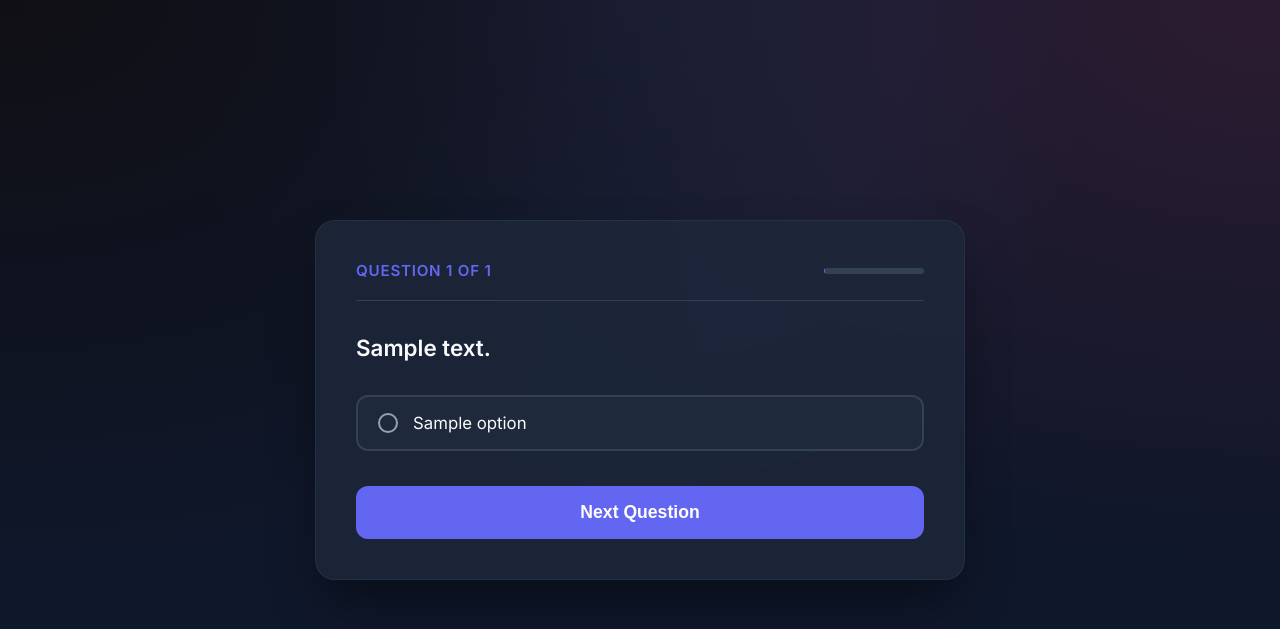
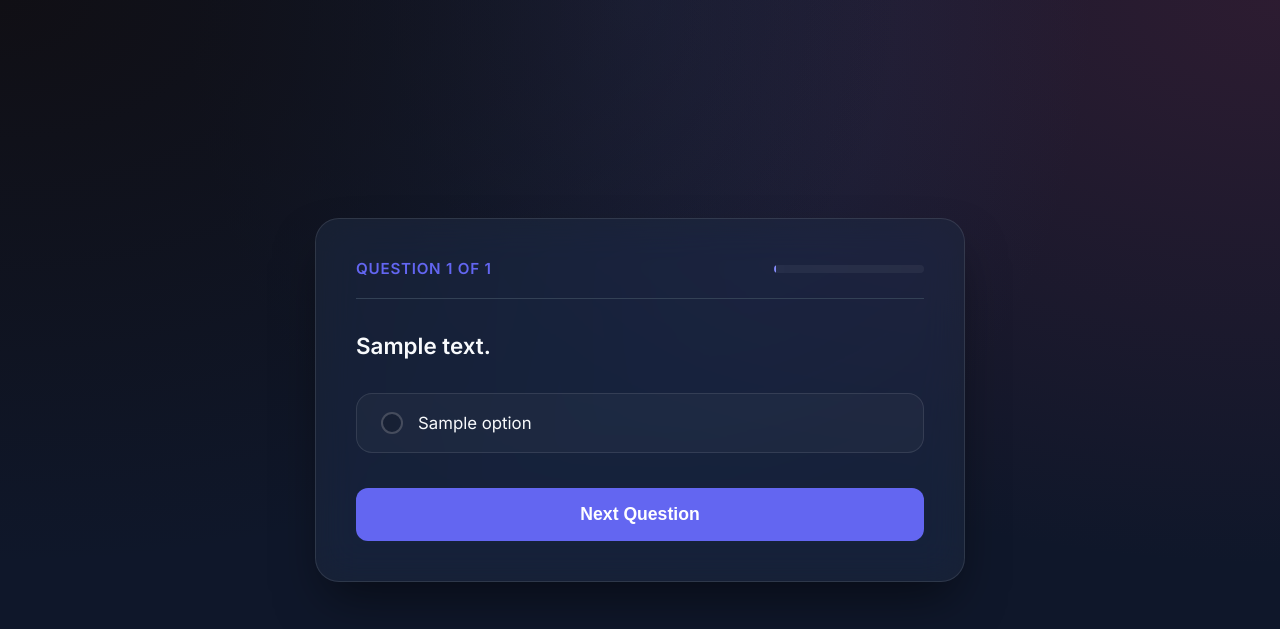
Before and after one commit to abbasdalhatu/CBT-ENGINE, a Flask app: template templates/question.html in a window 1280 px wide. Shown: the top 629 px of the page. Run offline with Flask 3, Linux system fonts and the light colour scheme; the template is opened without the code that fills it: most values are stand-ins (such as "Sample title", 1, 10 or a date in 2020).

Commit message:
Commit 2: Add premium glassmorphism effect and interactive hover states to question cards

```diff
--- a/templates/question.html
+++ b/templates/question.html
@@ -40,23 +40,23 @@
             max-width: 650px;
             width: 100%;
             padding: 40px;
-            background: rgba(30, 41, 59, 0.8);
-            backdrop-filter: blur(16px);
-            border: 1px solid rgba(255, 255, 255, 0.05);
-            border-radius: 20px;
+            background: rgba(30, 41, 59, 0.6);
+            backdrop-filter: blur(20px) saturate(180%);
+            -webkit-backdrop-filter: blur(20px) saturate(180%);
+            border: 1px solid rgba(255, 255, 255, 0.1);
+            border-radius: 24px;
             box-shadow: 0 25px 50px -12px rgba(0, 0, 0, 0.5);
-            animation: fadeIn 0.4s ease-out;
+            animation: slideIn 0.6s cubic-bezier(0.16, 1, 0.3, 1);
         }
 
-        @keyframes fadeIn {
+        @keyframes slideIn {
             from {
                 opacity: 0;
-                transform: scale(0.98);
+                transform: translateY(20px);
             }
-
             to {
                 opacity: 1;
-                transform: scale(1);
+                transform: translateY(0);
             }
         }
 
@@ -78,17 +78,36 @@
         }
 
         .progress-bar {
-            width: 100px;
-            height: 6px;
-            background: var(--surface-hover);
-            border-radius: 3px;
+            width: 150px;
+            height: 8px;
+            background: rgba(255, 255, 255, 0.05);
+            border-radius: 4px;
             overflow: hidden;
+            position: relative;
         }
 
         .progress-fill {
             height: 100%;
-            background: var(--primary);
-            transition: width 0.3s ease;
+            background: linear-gradient(90deg, var(--primary), #818cf8);
+            transition: width 0.8s cubic-bezier(0.65, 0, 0.35, 1);
+            position: relative;
+            box-shadow: 0 0 15px rgba(99, 102, 241, 0.4);
+        }
+
+        .progress-fill::after {
+            content: "";
+            position: absolute;
+            top: 0;
+            left: 0;
+            right: 0;
+            bottom: 0;
+            background: linear-gradient(90deg, transparent, rgba(255, 255, 255, 0.2), transparent);
+            animation: progress-shimmer 2s infinite;
+        }
+
+        @keyframes progress-shimmer {
+            0% { transform: translateX(-100%); }
+            100% { transform: translateX(100%); }
         }
 
         .question-text {
@@ -108,44 +127,50 @@
         .option-label {
             display: flex;
             align-items: center;
-            padding: 16px 20px;
-            background: var(--surface);
-            border: 2px solid var(--border);
-            border-radius: 12px;
+            padding: 18px 24px;
+            background: rgba(255, 255, 255, 0.03);
+            border: 1px solid rgba(255, 255, 255, 0.1);
+            border-radius: 16px;
             cursor: pointer;
-            transition: all 0.2s ease;
+            transition: all 0.3s cubic-bezier(0.4, 0, 0.2, 1);
             font-size: 1.05rem;
+            position: relative;
+            overflow: hidden;
         }
 
         .option-label:hover {
-            border-color: var(--primary-hover);
-            background: rgba(79, 70, 229, 0.1);
+            border-color: var(--primary);
+            background: rgba(255, 255, 255, 0.07);
+            transform: translateX(4px);
         }
 
         .option-label input[type="radio"] {
             appearance: none;
-            width: 20px;
-            height: 20px;
-            border: 2px solid var(--text-muted);
+            width: 22px;
+            height: 22px;
+            border: 2px solid rgba(255, 255, 255, 0.2);
             border-radius: 50%;
             margin-right: 15px;
             display: grid;
             place-content: center;
             transition: all 0.2s ease;
+            background: rgba(15, 23, 42, 0.4);
         }
 
         .option-label input[type="radio"]::before {
             content: "";
-            width: 10px;
-            height: 10px;
+            width: 12px;
+            height: 12px;
             border-radius: 50%;
             transform: scale(0);
-            transition: 120ms transform ease-in-out;
-            box-shadow: inset 1em 1em var(--primary);
+            transition: 0.2s cubic-bezier(0.34, 1.56, 0.64, 1);
+            background: var(--primary);
+            box-shadow: 0 0 10px var(--primary);
         }
 
         .option-label input[type="radio"]:checked {
             border-color: var(--primary);
+            background: rgba(99, 102, 241, 0.1);
         }
 
         .option-label input[type="radio"]:checked::before {
```
